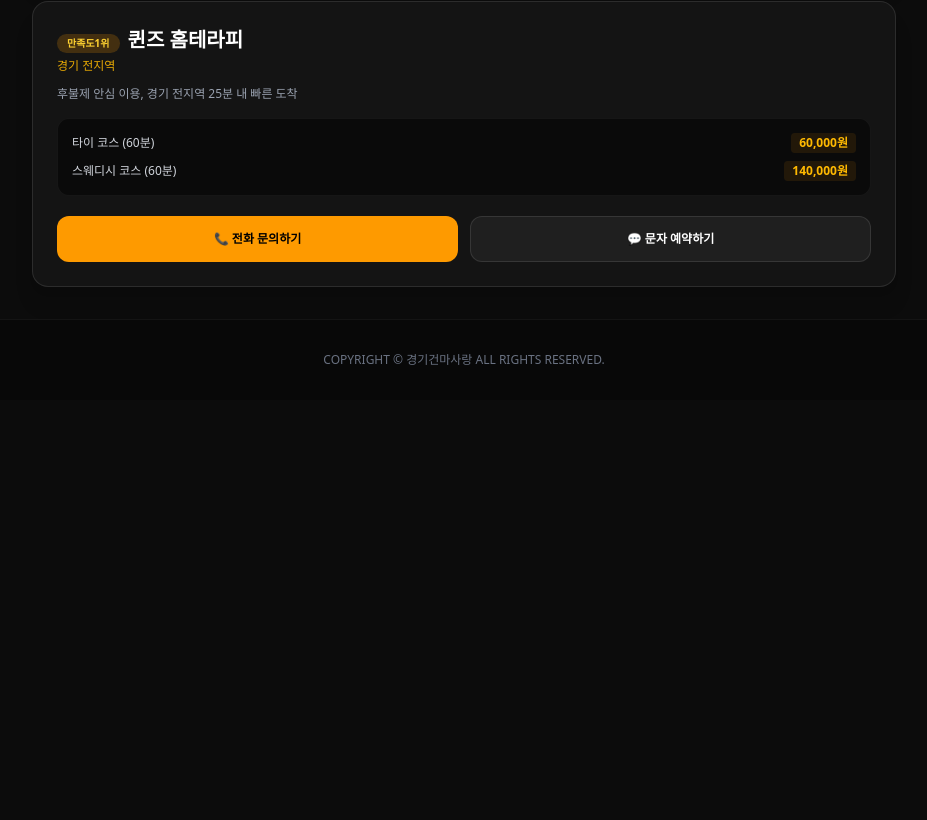
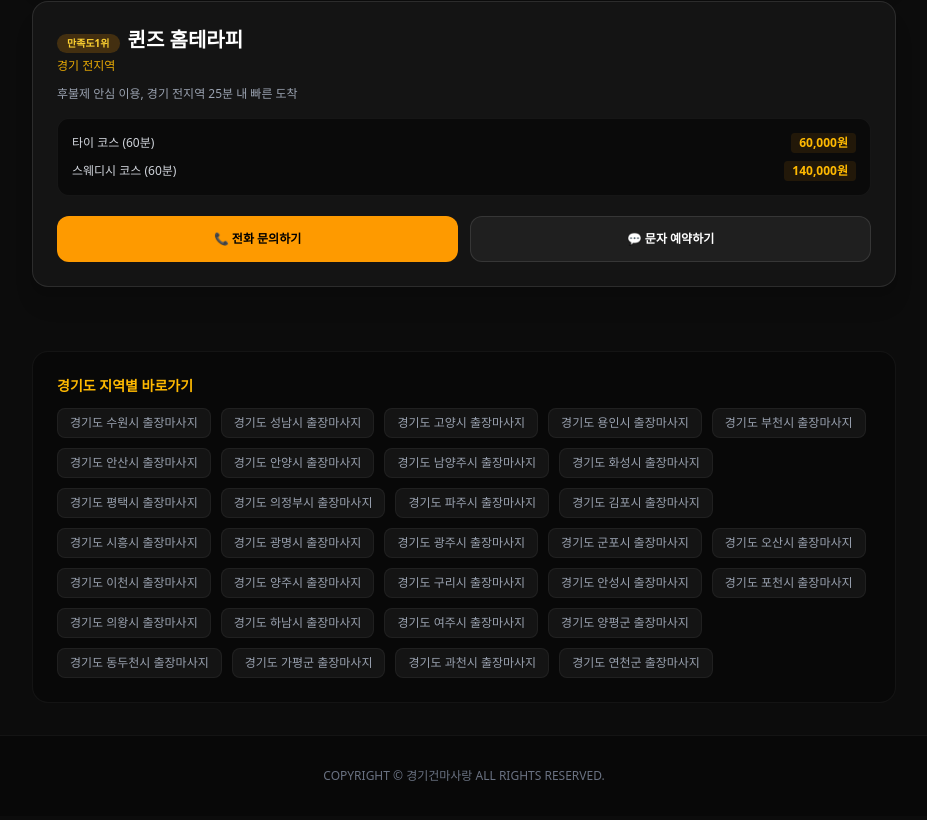
Before and after one commit to gunma1004/gunmae-gyeonggi, a Next.js app: page / in a window 1280 px wide. Shown: the part 1893-2713 px from the top of the page, without its empty margins (176-1103 px from the left). Before the commit the page ends 2373 px from the top, so only its background shows below. Built offline with nearby package versions, Linux system fonts and the light colour scheme.

Commit message:
사진변경

```diff
--- a/src/app/page.js
+++ b/src/app/page.js
@@ -1,4 +1,6 @@
 "use client";
+
+import { useRouter } from "next/navigation";
 
 const shops = [
   {
@@ -82,8 +84,12 @@ const gyeonggiDistricts = {
 };
 
 export default function GyeonggiMainPage() {
+  const router = useRouter();
+
   const handleDistrictChange = (e) => {
-    if (e.target.value) window.location.href = `/${e.target.value}`;
+    if (e.target.value) {
+      router.push(`/${e.target.value}`); // ✅ Next Router를 통한 페이지 이동
+    }
   };
 
   return (
@@ -106,7 +112,6 @@ export default function GyeonggiMainPage() {
 
       <main className="max-w-4xl mx-auto px-4 py-8 w-full flex-1">
         <section className="text-center my-4">
-          {/* 로컬 배너 이미지 경로 (/banner.jpg) */}
           <div className="mb-6 overflow-hidden rounded-2xl border border-white/10 shadow-2xl relative">
             <img
               src="/banner.jpg"
@@ -129,11 +134,20 @@ export default function GyeonggiMainPage() {
 
           <div className="bg-[#161616] border border-amber-500/30 p-4 rounded-2xl max-w-sm mx-auto mb-12 shadow-xl">
             <div className="text-left bg-black/40 p-3 rounded-xl border border-white/5">
-              <label className="text-[11px] text-amber-400 font-bold block mb-1.5 uppercase tracking-wider">📍 우리 동네 지역 선택하기</label>
-              <select onChange={handleDistrictChange} className="bg-transparent text-sm text-white w-full outline-none cursor-pointer font-medium" defaultValue="">
+              <label htmlFor="district-select" className="text-[11px] text-amber-400 font-bold block mb-1.5 uppercase tracking-wider">
+                📍 우리 동네 지역 선택하기
+              </label>
+              <select
+                id="district-select"
+                onChange={handleDistrictChange}
+                className="bg-transparent text-sm text-white w-full outline-none cursor-pointer font-medium"
+                defaultValue=""
+              >
                 <option value="" disabled className="bg-[#1e1e1e] text-gray-400">지역을 선택해주세요</option>
                 {Object.keys(gyeonggiDistricts).map((key) => (
-                  <option key={key} value={key} className="bg-[#1e1e1e] text-white">{gyeonggiDistricts[key].name}</option>
+                  <option key={key} value={key} className="bg-[#1e1e1e] text-white">
+                    {gyeonggiDistricts[key].name}
+                  </option>
                 ))}
               </select>
             </div>
@@ -162,11 +176,27 @@ export default function GyeonggiMainPage() {
                 ))}
               </div>
               <div className="grid grid-cols-2 gap-3">
-                <a href={`tel:${shop.phone}`} className="flex items-center justify-center gap-1.5 bg-amber-500 text-black font-bold py-3.5 rounded-xl text-xs">📞 전화 문의하기</a>
-                <a href={`sms:${shop.phone}?body=${encodeURIComponent(`${shop.name} 문의드립니다.`)}`} className="flex items-center justify-center gap-1.5 bg-white/5 text-white font-bold py-3.5 rounded-xl text-xs border border-white/10">💬 문자 예약하기</a>
+                <a href={`tel:${shop.phone}`} className="flex items-center justify-center gap-1.5 bg-amber-500 text-black font-bold py-3.5 rounded-xl text-xs hover:bg-amber-400 transition-colors">📞 전화 문의하기</a>
+                <a href={`sms:${shop.phone}?body=${encodeURIComponent(`${shop.name} 문의드립니다.`)}`} className="flex items-center justify-center gap-1.5 bg-white/5 text-white font-bold py-3.5 rounded-xl text-xs border border-white/10 hover:bg-white/10 transition-colors">💬 문자 예약하기</a>
               </div>
             </article>
           ))}
+        </section>
+
+        {/* ✅ SEO 및 빠른 네비게이션을 위한 하단 경기도 지역 태그 모음 추가 */}
+        <section className="bg-[#080808] p-6 rounded-2xl border border-white/5 mt-16">
+          <h3 className="text-sm font-bold text-amber-400 mb-3">경기도 지역별 바로가기</h3>
+          <div className="flex flex-wrap gap-2.5">
+            {Object.entries(gyeonggiDistricts).map(([key, data]) => (
+              <a
+                key={key}
+                href={`/${key}`}
+                className="text-xs px-3 py-1.5 bg-white/5 hover:bg-amber-500/20 hover:text-amber-300 rounded-lg text-gray-400 border border-white/5 transition-all"
+              >
+                경기도 {data.name} 출장마사지
+              </a>
+            ))}
+          </div>
         </section>
       </main>
 
```
Also changed, not shown: public/banner.jpg.
